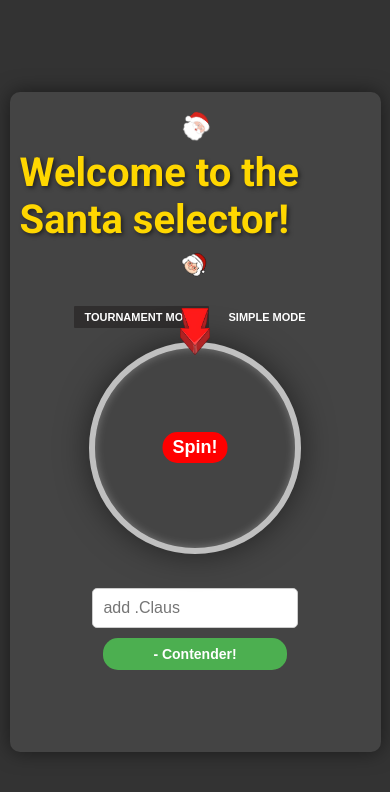
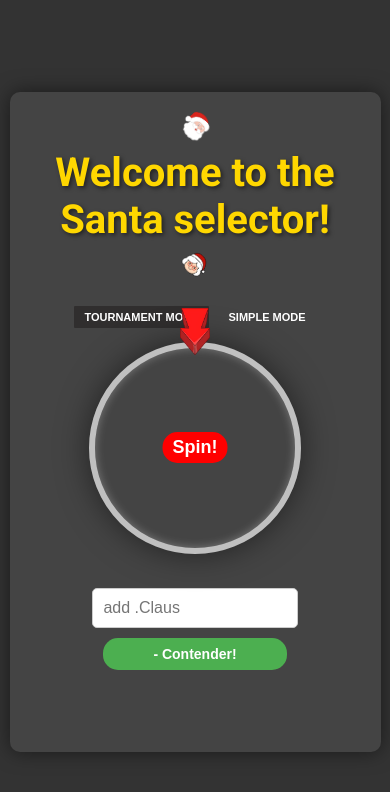
Before and after one commit to Cristoffer85/santa-selector, a React (Vite) app: page / in a window 390 px wide. Shown: the top 792 px of the page. Built offline with nearby package versions, Linux system fonts and the light colour scheme.

Commit message:
centered h1 text reposnisve 768

```diff
--- a/src/App.css
+++ b/src/App.css
@@ -252,6 +252,10 @@ h1 {
         margin-bottom: 20px;
     }
 
+    .header-container h1 {
+      text-align: center;
+    }
+
     .header-container img {
         margin: 10px 0;
     }
```
Also changed, not shown: src/assets/menu_close.svg (added), src/assets/menu_open.svg (added).
